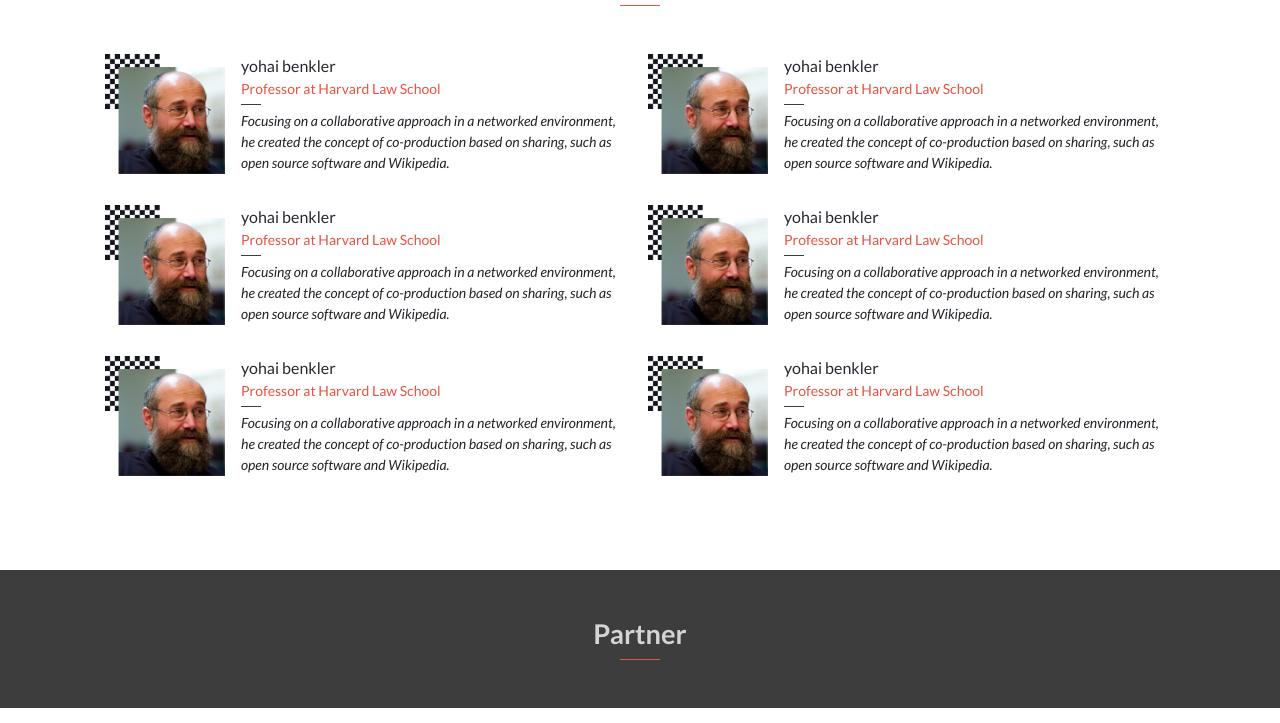
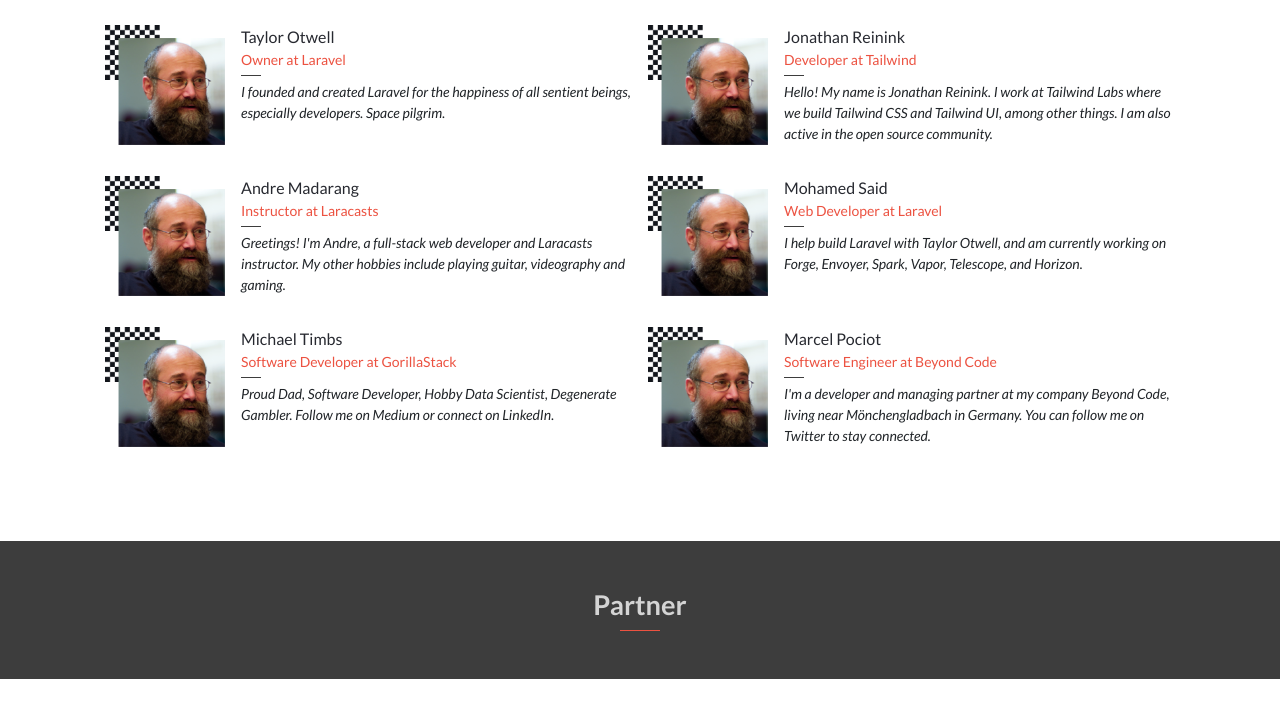
Before and after one commit to MahdiSohaily/Programing-Bootcamp, a website: page index.html in a window 1280 px wide. Shown: the part 1552-2275 px from the top of the page. Drawn offline with nearby package versions, Linux system fonts and the light colour scheme.

Commit message:
Update website text

```diff
--- a/index.html
+++ b/index.html
@@ -43,7 +43,7 @@
       <div class="container">
         <!-- Brand -->
         <a class="navbar-brand" href="#">
-          <img src="./assets/img/gs-logo.png" alt="website logo" width="130" height="51">
+          <img src="./assets/img/logo.svg" alt="website logo" width="130" height="51">
         </a>
         <img class="close" src="./assets/img/main/btn-close.png" alt="close button icon" width="15" height="15">
         <!-- Links -->
@@ -75,14 +75,16 @@
       <div class="container py-9 position-relative">
         <img class="menu" src="./assets/img/main/mobile_menu.png" alt="mobile menu icon" width="25" height="25">
         <p class="sub-header text-primary">"Hello! Sharing World"</p>
-        <h1 id="leading-header" class=" text-xl">CREATIVE COMMONS <br>
-          GLOBAL SUMMIT
-          <br>2015
+        <h1 id="leading-header" class=" text-xl">
+          A stream of endless
+          <br> knowledge.
         </h1>
         <div id="intro" class="p-4 mt-4">
-          Lorem ipsum dolor sit amet consectetur adipisicing elit. Fugiat repellat ipsam aliquam magnam quia minima
-          consequuntur quas corporis ut quisquam provident veniam sed suscipit laudantium, tenetur ab tempore error
-          perspiciatis.
+          There's no shortage of content at Laracasts. Push your web development skills to the next level, through
+          expert screencasts on Laravel, Vue, and so much more.
+          Joining takes less than a minute, and, if your peers are correct, is the best decision you'll make all day. If
+          you're still on the fence, we have a plan called “monthly” - and it’s not like the gym. Seriously, you can
+          cancel it in five seconds if this isn't for you.
         </div>
         <div class="location">
           <div class="dateinfo">
@@ -96,7 +98,7 @@
     </section>
     <section class="main-program pb-7">
       <div class="container">
-        <h2 class="secondary-header text-light text-center pt-7 ">Main Program</h2>
+        <h2 class="secondary-header text-light text-center pt-7 ">Pick a topic. Any topic.</h2>
         <div class=" divider border-bottom border-primary"></div>
         <div class="wrapper my-5">
           <div class="program-list">
@@ -162,105 +164,105 @@
     </section>
     <section class="speakers">
       <div class="container">
-        <h2 class="secondary-header text-secondary text-center pt-7 ">Main Speaker</h2>
+        <h2 class="secondary-header text-secondary text-center pt-7 ">Modern. Current. Expert Teachers.</h2>
         <div class=" divider border-bottom border-primary"></div>
         <div class="speaker-list mt-5 pb-7">
-          <div class="speaker">
+          <article class="speaker">
             <div class="speaker-image">
               <img src="./assets/img/people/speaker_01.png" width="120" height="120" alt="Yochai Benkler">
             </div>
             <div class="details">
               <div class="information">
-                <p class="text-secondary">yohai benkler</p>
-                <p class="position text-primary small">Professor at Harvard Law School</p>
+                <p class="text-secondary">Taylor Otwell</p>
+                <p class="position text-primary small">Owner at Laravel</p>
                 <div class=" divider ml-0 w-10 border-bottom border-secondary-300 border-200"></div>
               </div>
               <blockquote>
-                Focusing on a collaborative approach in a networked environment, he created the concept of co-production
-                based on sharing, such as open source software and Wikipedia.
+                I founded and created Laravel for the happiness of all sentient beings, especially developers. Space
+                pilgrim.
               </blockquote>
             </div>
-          </div>
-          <div class="speaker">
+          </article>
+          <article class="speaker">
             <div class="speaker-image">
               <img src="./assets/img/people/speaker_01.png" width="120" height="120" alt="Yochai Benkler">
             </div>
             <div class="details">
               <div class="information">
-                <p class="text-secondary">yohai benkler</p>
-                <p class="position text-primary small">Professor at Harvard Law School</p>
+                <p class="text-secondary">Jonathan Reinink</p>
+                <p class="position text-primary small">Developer at Tailwind</p>
                 <div class=" divider ml-0 w-10 border-bottom border-secondary-300 border-200"></div>
               </div>
               <blockquote>
-                Focusing on a collaborative approach in a networked environment, he created the concept of co-production
-                based on sharing, such as open source software and Wikipedia.
+                Hello! My name is Jonathan Reinink. I work at Tailwind Labs where we build Tailwind CSS and Tailwind UI,
+                among other things. I am also active in the open source community.
               </blockquote>
             </div>
-          </div>
-          <div class="speaker">
+          </article>
+          <article class="speaker">
             <div class="speaker-image">
               <img src="./assets/img/people/speaker_01.png" width="120" height="120" alt="Yochai Benkler">
             </div>
             <div class="details">
               <div class="information">
-                <p class="text-secondary">yohai benkler</p>
-                <p class="position text-primary small">Professor at Harvard Law School</p>
+                <p class="text-secondary">Andre Madarang</p>
+                <p class="position text-primary small">Instructor at Laracasts</p>
                 <div class=" divider ml-0 w-10 border-bottom border-secondary-300 border-200"></div>
               </div>
               <blockquote>
-                Focusing on a collaborative approach in a networked environment, he created the concept of co-production
-                based on sharing, such as open source software and Wikipedia.
+                Greetings! I'm Andre, a full-stack web developer and Laracasts instructor. My other hobbies include
+                playing guitar, videography and gaming.
               </blockquote>
             </div>
-          </div>
-          <div class="speaker">
+          </article>
+          <article class="speaker">
             <div class="speaker-image">
               <img src="./assets/img/people/speaker_01.png" width="120" height="120" alt="Yochai Benkler">
             </div>
             <div class="details">
               <div class="information">
-                <p class="text-secondary">yohai benkler</p>
-                <p class="position text-primary small">Professor at Harvard Law School</p>
+                <p class="text-secondary">Mohamed Said</p>
+                <p class="position text-primary small">Web Developer at Laravel</p>
                 <div class=" divider ml-0 w-10 border-bottom border-secondary-300 border-200"></div>
               </div>
               <blockquote>
-                Focusing on a collaborative approach in a networked environment, he created the concept of co-production
-                based on sharing, such as open source software and Wikipedia.
+                I help build Laravel with Taylor Otwell, and am currently working on Forge, Envoyer, Spark, Vapor,
+                Telescope, and Horizon.
               </blockquote>
             </div>
-          </div>
-          <div class="speaker">
+          </article>
+          <article class="speaker">
             <div class="speaker-image">
               <img src="./assets/img/people/speaker_01.png" width="120" height="120" alt="Yochai Benkler">
             </div>
             <div class="details">
               <div class="information">
-                <p class="text-secondary">yohai benkler</p>
-                <p class="position text-primary small">Professor at Harvard Law School</p>
+                <p class="text-secondary">Michael Timbs</p>
+                <p class="position text-primary small">Software Developer at GorillaStack</p>
                 <div class=" divider ml-0 w-10 border-bottom border-secondary-300 border-200"></div>
               </div>
               <blockquote>
-                Focusing on a collaborative approach in a networked environment, he created the concept of co-production
-                based on sharing, such as open source software and Wikipedia.
+                Proud Dad, Software Developer, Hobby Data Scientist, Degenerate Gambler. Follow me on Medium or connect
+                on LinkedIn.
               </blockquote>
             </div>
-          </div>
-          <div class="speaker">
+          </article>
+          <article class="speaker">
             <div class="speaker-image">
               <img src="./assets/img/people/speaker_01.png" width="120" height="120" alt="Yochai Benkler">
             </div>
             <div class="details">
               <div class="information">
-                <p class="text-secondary">yohai benkler</p>
-                <p class="position text-primary small">Professor at Harvard Law School</p>
+                <p class="text-secondary">Marcel Pociot</p>
+                <p class="position text-primary small">Software Engineer at Beyond Code</p>
                 <div class=" divider ml-0 w-10 border-bottom border-secondary-300 border-200"></div>
               </div>
               <blockquote>
-                Focusing on a collaborative approach in a networked environment, he created the concept of co-production
-                based on sharing, such as open source software and Wikipedia.
+                I'm a developer and managing partner at my company Beyond Code, living near Mönchengladbach in Germany.
+                You can follow me on Twitter to stay connected.
               </blockquote>
             </div>
-          </div>
+          </article>
         </div>
       </div>
     </section>
@@ -275,7 +277,7 @@
     <div class="container">
       <div class="row footer-wrapper">
         <div class="logowrapper col-6 col-md-4">
-          <img class="img-fluid" src="./assets/img/main/footer-dark.png" alt="website logo">
+          <img class="img-fluid" src="./assets/img/main/logo.svg" alt="website logo" width="300px" height="50px">
         </div>
         <div class="copy-right col-6 col-md-8">
           <p class="small">
@@ -285,8 +287,6 @@
       </div>
     </div>
   </footer>
-
-  <script src="node_modules/jquery/dist/jquery.slim.min.js"></script>
   <script type="module" src="assets/js/starter.js"></script>
 </body>
 
```
Also changed, not shown: pages/about.html (+12 -21 lines), assets/img/logo.svg (added), assets/img/main/logo.svg (added), assets/img/main/pure-negative-logo.svg (added).
